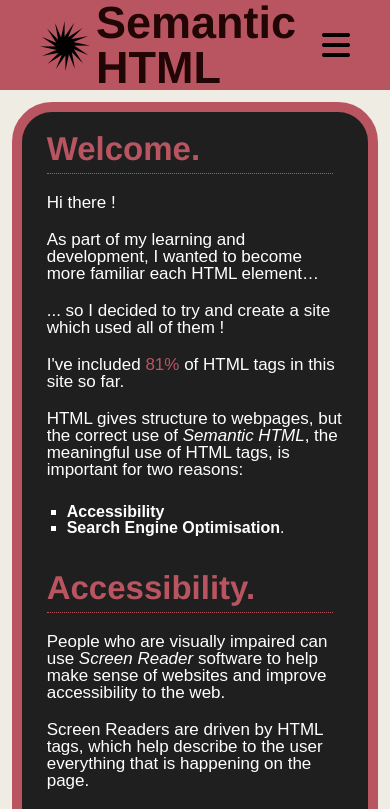
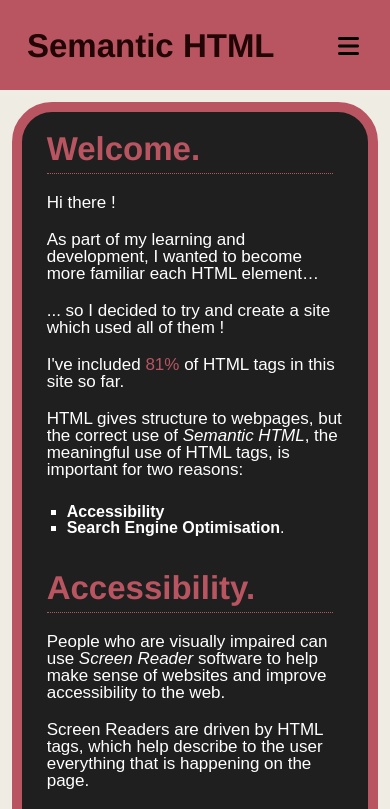
Before and after one commit to BramBrooks/semanticHTML, a React (Create React App) app: page / in a window 390 px wide. Shown: the top 809 px of the page. Built offline with nearby package versions, Linux system fonts and the light colour scheme; a web font is replaced by a local one.

Commit message:
updates to mobile responsive header, homepage and footer

```diff
--- a/src/styles/components/footer.scss
+++ b/src/styles/components/footer.scss
@@ -60,7 +60,7 @@ footer {
 
 @media screen and (max-width: 510px) {
   footer {
-    padding-left: 30px;
+    padding-left: 23px;
   }
 }
 
--- a/src/styles/components/header.scss
+++ b/src/styles/components/header.scss
@@ -71,10 +71,10 @@
         }
       }
     }
+  }
 
   .menu-icon {
-      display: hidden;
-    }
+    display: none;
   }
 
   @media screen and (max-width: 960px) {
@@ -128,12 +128,14 @@
 
     .menu-icon {
       display: block;
-
+      // display: visible;
       position: absolute;
-      top: 14px;
-      right: 70px;
       transform: translate(-100%, 60%);
-      font-size: 1.8rem;
+      /////////
+      font-size: 2rem;
+      top: 8px;
+      right: 12px;
+      font-size: 2rem;
       cursor: pointer;
     }
   }
@@ -146,7 +148,7 @@
         // font-size: 1.4rem;
         // top: 14px;
         // right: 12px;
-        top: 9px;
+        top: 8px;
         right: 12px;
         font-size: 2rem;
       }
@@ -160,71 +162,62 @@
 
       img {
         width: 45px;
-        // display: none;
+        display: none;
       }
     }
   }
 
   @media screen and (max-width: 520px) {
-    .header_container {
     header {
-        // height: 50px;
-
       .menu-icon {
         font-size: 1.8rem;
         top: 14px;
         right: 14px;
       }
       .title_and_logo_container {
-          // margin-left: 60px;
-
         h1 {
           font-size: 40px;
-            margin-left: -20px;
-          }
+          margin-left: 0px;
         }
       }
     }
   }
 
-  @media screen and (max-width: 510px) {
-    .menu-icon {
-      right: 10px;
-      top: 8px;
-      font-size: 2rem;
-    }
-
-    .title_and_logo_container {
-      h1 {
-        font-size: 40px;
-        margin-left: -20px;
-      }
-
-      img {
-        width: 40px;
-      }
-    }
-  }
-
-  @media screen and (max-width: 470px) {
-    .title_and_logo_container {
-      margin-left: 60px;
-    }
-  }
-
   @media screen and (max-width: 450px) {
+    header {
       .menu-icon {
         right: 10px;
         top: 18.5px;
         font-size: 1.5rem;
       }
       .title_and_logo_container {
-      margin-left: 40px;
+        font-size: 30px;
+        margin-left: -10px;
 
         h1 {
           font-size: 33px;
-        margin-left: -5px;
+          margin-left: 37px;
         }
       }
     }
   }
+
+  @media screen and (max-width: 359px) {
+    header {
+      .menu-icon {
+        right: 13px;
+        top: 20px;
+        font-size: 1.4rem;
+      }
+      .title_and_logo_container {
+        font-size: 30px;
+        margin-left: -10px;
+
+        h1 {
+          font-size: 27px;
+          margin-left: 37px;
+        }
+      }
+    }
+  }
+}
--- a/src/styles/pages/1.home.scss
+++ b/src/styles/pages/1.home.scss
@@ -43,8 +43,9 @@
         // border-top: 1px dotted $red-background ;
         li {
           margin-left: 20px;
+          margin-right: 10px;
           list-style-type: square;
-          padding: 20px 0 10px 0;
+          padding: 20px 10px 0;
         }
       }
     }
@@ -83,14 +84,6 @@
 
     .flex_item_2 {
       min-width: 0%;
-
-      aside {
-        .set_up_section {
-          li {
-            font-size: $mobile-font-size;
-          }
-        }
-      }
     }
   }
 }
```
Lines whose indentation alone changed are shown as unchanged.
